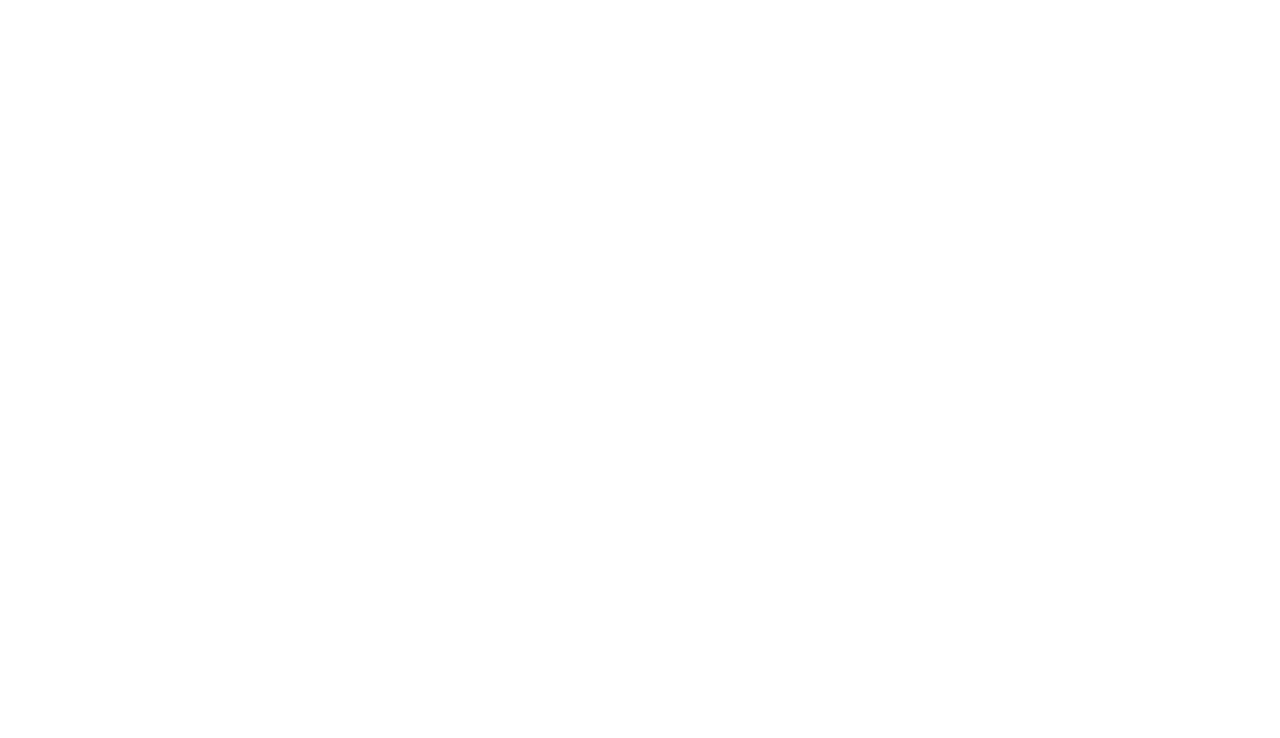
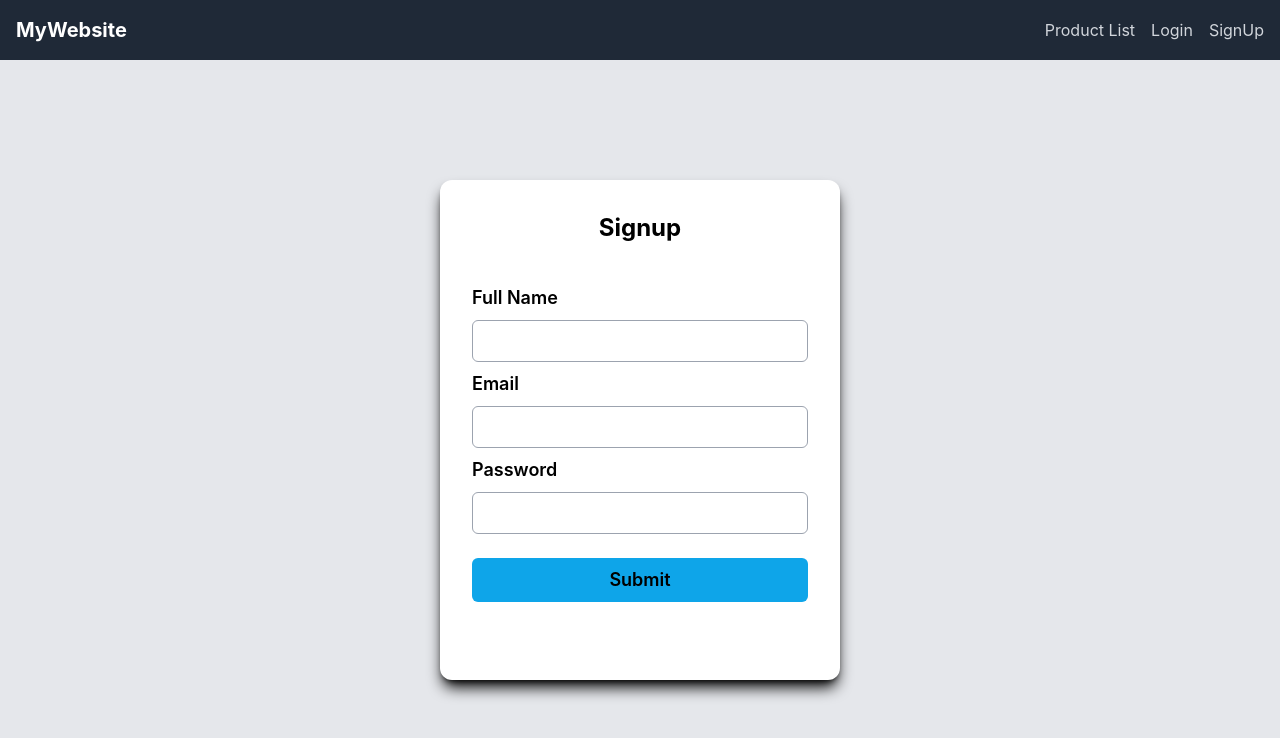
Before and after one commit to mehbooblilla/e-commerce-frontend, a React (Create React App) app: page /signup in a window 1280 px wide. Before the commit this address had no page. Shown: the top 738 px of the page. Built offline with nearby package versions, Linux system fonts and the light colour scheme.

Commit message:
create signup and login pages

```diff
--- a/package.json
+++ b/package.json
@@ -9,6 +9,7 @@
     "antd": "^5.18.3",
     "react": "^18.3.1",
     "react-dom": "^18.3.1",
+    "react-hook-form": "^7.52.1",
     "react-router-dom": "^6.24.0",
     "react-scripts": "5.0.1",
     "web-vitals": "^2.1.4"
--- a/src/Components/Layout.jsx
+++ b/src/Components/Layout.jsx
@@ -1,19 +1,20 @@
 import React from 'react'
 import Sidebar from './Sidebar'
 import { Outlet } from 'react-router-dom';
+import Navbar from './Navbar';
 const Layout = () => {
 
   return (
     <div className='flex w-full h-[100vh]'>
-        <div className='w-1/5'>
+        {/* <div className='w-1/5'>
         <Sidebar/>
         </div>
-
-       <div className='flex flex-col w-4/5 h-full'>
-        <header className='bg-gray-500 h-24'>
-            header
+        */}
+       <div className='flex flex-col w-full h-full'>
+        <header className=''>
+            <Navbar/>
         </header>
-       <main className='bg-red-400 h-full'>
+       <main className='bg-gray-200 h-full'>
        <Outlet />
        </main>
 
--- a/src/Components/Navbar.jsx
+++ b/src/Components/Navbar.jsx
@@ -1,9 +1,20 @@
 import React from 'react'
+import { Link } from 'react-router-dom';
 
 const Navbar = () => {
   return (
-    <div>Navbar</div>
-  )
+    <nav className="bg-gray-800 p-4">
+      <div className="container mx-auto flex justify-between items-center">
+        <div className="text-white text-xl font-bold">MyWebsite</div>
+        <div className="space-x-4">
+          <Link to={'/products'} className="text-gray-300 hover:text-white">Product List</Link>
+          <Link to={'/login'} className="text-gray-300 hover:text-white">Login</Link>
+          <Link to={'/signup'} className="text-gray-300 hover:text-white">SignUp</Link>
+
+        </div>
+      </div>
+    </nav>
+  );
 }
 
 export default Navbar
--- a/src/Components/routes/MainRoutes.jsx
+++ b/src/Components/routes/MainRoutes.jsx
@@ -1,16 +1,19 @@
 import React from 'react'
 import { BrowserRouter as Router, Route, Routes } from 'react-router-dom';
-import About from '../../Pages/About';
-import Home from '../../Pages/Home';
 import Layout from '../Layout';
+import Login from '../../Pages/Login';
+import Signup from '../../Pages/Signup';
+import Products from '../../Pages/Products';
 const MainRoutes = () => {
   return (
 
     <Router>
       <Routes>
       <Route path="/" element={<Layout />}>
-          <Route index element={<Home />} />
-          <Route path="about" element={<About />} />
+          <Route index element={<Login />} />
+          <Route path="login" element={<Login />} />
+          <Route path="signup" element={<Signup />} />
+          <Route path="products" element={<Products />} />
         </Route>
       </Routes>
 
--- a/src/Pages/About.jsx
+++ /dev/null
@@ -1,9 +0,0 @@
-import React from 'react'
-
-const About = () => {
-  return (
-    <div>About</div>
-  )
-}
-
-export default About
--- a/src/Pages/Home.jsx
+++ /dev/null
@@ -1,9 +0,0 @@
-import React from 'react'
-
-const Home = () => {
-  return (
-    <div>Home</div>
-  )
-}
-
-export default Home
--- /dev/null
+++ b/src/Pages/Login.jsx
@@ -0,0 +1,41 @@
+import React from "react";
+import { useForm } from "react-hook-form";
+
+const Login = () => {
+  const {
+    register,
+    handleSubmit,
+    watch,
+    formState: { errors },
+  } = useForm();
+  const onSubmit = data => console.log(data);
+
+  return (
+    <div className="w-full h-full flex justify-center items-center">
+      <div className="w-[400px] min-h-[500px] h-auto bg-white shadow-lg shadow-black rounded-xl">
+        <div className="flex  flex-col items-center gap-10 p-8  h-full">
+          <h1 className="flex text-2xl font-bold">Login</h1>
+          <form onSubmit={handleSubmit(onSubmit)} className="gap-2 flex flex-col w-full">
+
+            <div className="gap-2 flex flex-col">
+            <label htmlFor="" className="text-lg font-semibold">Email</label>
+            <input  {...register("email",{ required: true })} type="email" className="flex border border-gray-400 p-2 outline-none rounded-md"/>
+            {errors.email && <span className="text-red-800">Email is required</span>}
+            </div>
+            <div className="gap-2 flex flex-col">
+            <label htmlFor="" className="text-lg font-semibold">Password</label>
+            <input  {...register("password",{ required: true })} type="password"  className="flex border border-gray-400 p-2 outline-none rounded-md"/>
+            {errors.password && <span className="text-red-800">Password is required</span>}
+            </div>
+
+
+
+            <input type="submit" className="bg-sky-500 p-2 rounded-md text-lg font-semibold mt-4" />
+          </form>
+        </div>
+      </div>
+    </div>
+  );
+};
+
+export default Login;
--- /dev/null
+++ b/src/Pages/Products.jsx
@@ -0,0 +1,9 @@
+import React from 'react'
+
+const Products = () => {
+  return (
+    <div>Products</div>
+  )
+}
+
+export default Products
--- /dev/null
+++ b/src/Pages/Signup.jsx
@@ -0,0 +1,45 @@
+import React from "react";
+import { useForm } from "react-hook-form";
+
+const Signup = () => {
+  const {
+    register,
+    handleSubmit,
+    watch,
+    formState: { errors },
+  } = useForm();
+  const onSubmit = data => console.log(data);
+
+  return (
+    <div className="w-full h-full flex justify-center items-center">
+      <div className="w-[400px] min-h-[500px] h-auto bg-white shadow-lg shadow-black rounded-xl">
+        <div className="flex  flex-col items-center gap-10 p-8  h-full">
+          <h1 className="flex text-2xl font-bold">Signup</h1>
+          <form onSubmit={handleSubmit(onSubmit)} className="gap-2 flex flex-col w-full">
+            <div className="gap-2 flex flex-col">
+            <label htmlFor="" className="text-lg font-semibold">Full Name</label>
+            <input  {...register("name",{ required: true })} className="flex border border-gray-400 p-2 outline-none rounded-md"/>
+            {errors.name && <span className="text-red-800 ">Name is required</span>}
+            </div>
+            <div className="gap-2 flex flex-col">
+            <label htmlFor="" className="text-lg font-semibold">Email</label>
+            <input  {...register("email",{ required: true })} type="email" className="flex border border-gray-400 p-2 outline-none rounded-md"/>
+            {errors.email && <span className="text-red-800">Email is required</span>}
+            </div>
+            <div className="gap-2 flex flex-col">
+            <label htmlFor="" className="text-lg font-semibold">Password</label>
+            <input  {...register("password",{ required: true })} type="password"  className="flex border border-gray-400 p-2 outline-none rounded-md"/>
+            {errors.password && <span className="text-red-800">Password is required</span>}
+            </div>
+
+
+
+            <input type="submit" className="bg-sky-500 p-2 rounded-md text-lg font-semibold mt-4" />
+          </form>
+        </div>
+      </div>
+    </div>
+  );
+};
+
+export default Signup;
```
Also changed, not shown: 1 other file (tests, documents, lock files or other folders).
